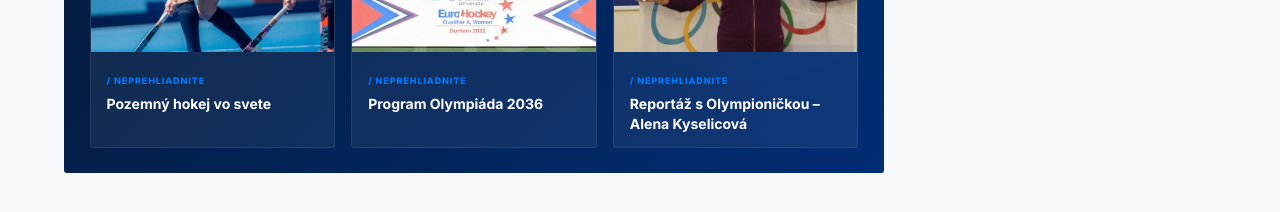
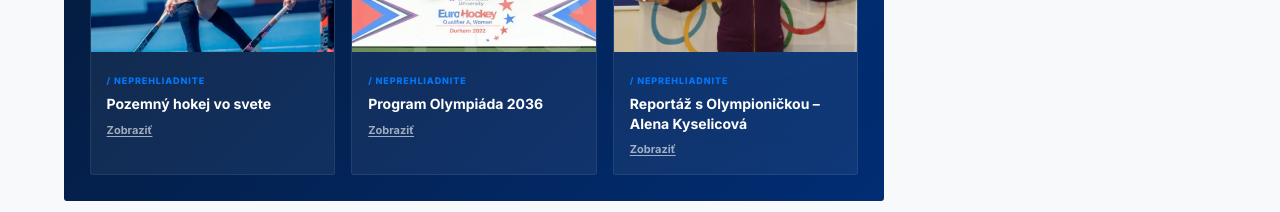
Before and after one commit to andreakollova/szphnew, a Next.js app in the folder apps/szph/: page / in a window 1280 px wide. Shown: the part 1380-1592 px from the top of the page. Built offline with nearby package versions, Linux system fonts and the light colour scheme; no server answers; the database is empty.

Commit message:
fix: add underlined Zobrazit link under each Neprehliadnite card
Co-Authored-By: Andrea Kollova <kollova@drixton.com>

```diff
--- a/apps/szph/app/page.tsx
+++ b/apps/szph/app/page.tsx
@@ -299,6 +299,9 @@ export default async function SzphHome() {
                           <h3 className="font-bold text-white leading-snug group-hover:text-white/90 transition-colors line-clamp-2" style={{ fontSize: "14px" }}>
                             {article.title}
                           </h3>
+                          <span className="inline-block mt-2 font-bold text-white/60 group-hover:text-white transition-colors underline underline-offset-2" style={{ fontSize: "11px" }}>
+                            Zobraziť
+                          </span>
                         </div>
                       </Link>
                     ))}
```
